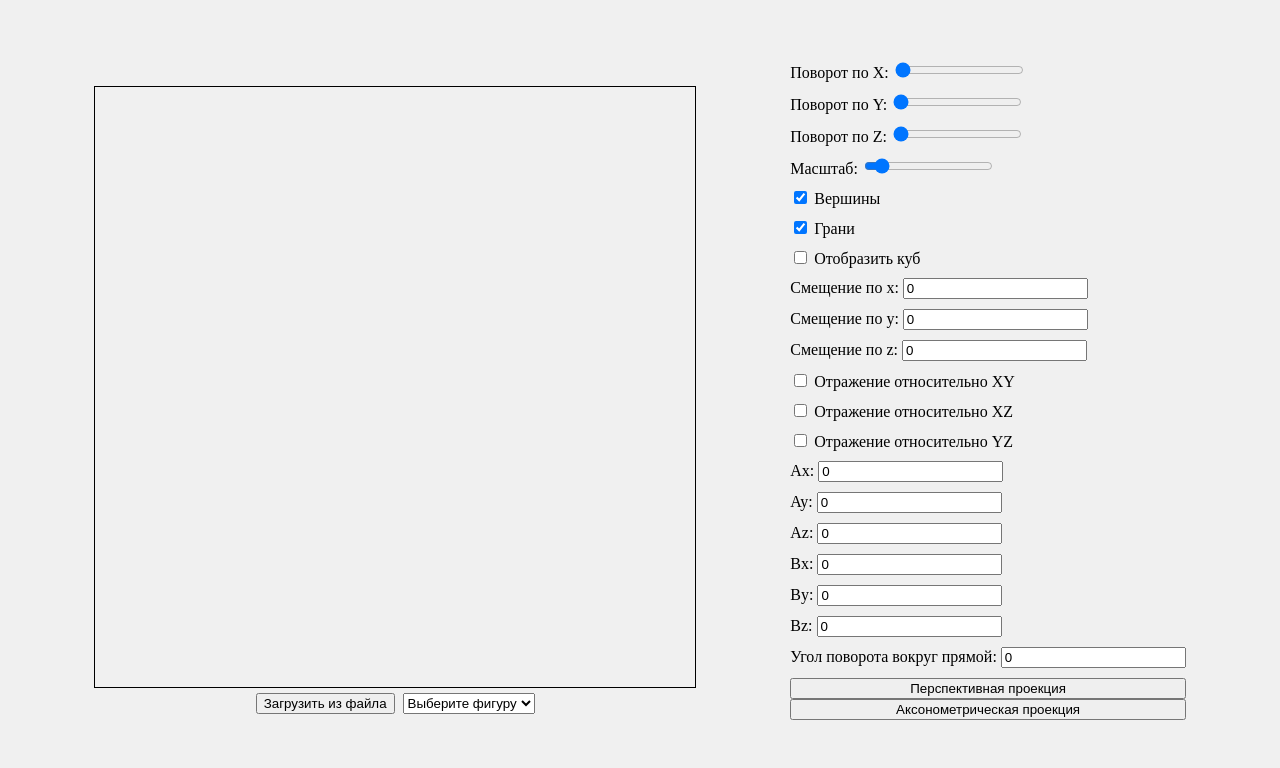
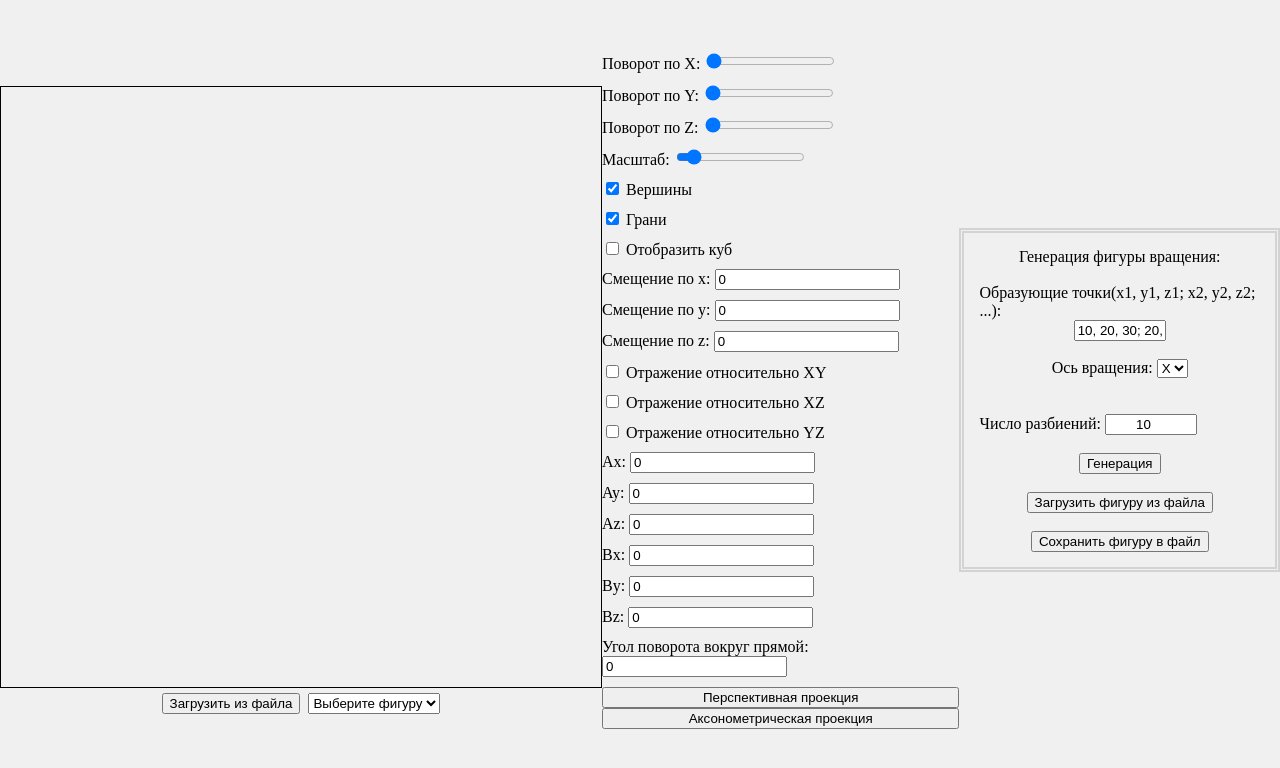
Before and after one commit to Dexight/comp_graphic, a plain HTML site: page lab7/index.html in a window 1280 px wide. Drawn offline with Linux system fonts and the light colour scheme.

Commit message:
add UI for Rotation Figure

```diff
--- a/lab7/index.html
+++ b/lab7/index.html
@@ -77,6 +77,7 @@
                     <option value="4">Икосаэдр</option>
                     <option value="5">Додекаэдр</option>
                     <option value="6">График</option>
+                    <option value="7">Фигура вращения</option>
                 </select>
             </div>
         </div>
@@ -199,6 +200,28 @@
 
         <button id="save-surface">Сохранить график</button>
     </div>
+
+    <div class = "controls2" id = "rotationFigurePanel">
+        <label>Генерация фигуры вращения:</label>
+        <br>
+            Образующие точки(x1, y1, z1; x2, y2, z2; ...):<input type="text" id="formingPoints" value="10, 20, 30; 20, 0, 0; 30, 0, 0">
+        <br>
+        <label>Ось вращения: <select id="rotationAxis">
+            <option value="x">X</option>
+            <option value="y">Y</option>
+            <option value="z">Z</option>
+        </select></label>
+        <br><br>
+        <label>Число разбиений: <input type="number" id="numDivisions" value="10"></label>
+        <br>
+        <button id="generate-RotationFigure">Генерация</button>
+        <br>
+        <button id="load-RotationFigure">Загрузить фигуру из файла</button>
+        <br>
+        <button id="save-RotationFigure">Сохранить фигуру в файл</button>
+    </div>
+
+
     <script src="script.js"></script>
 </body>
 </html>
```
